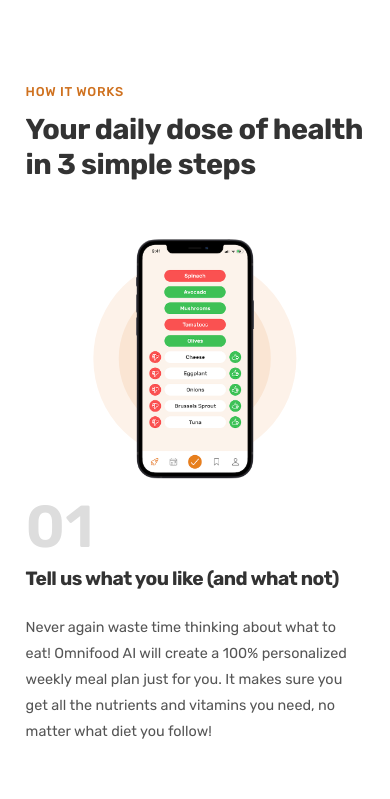
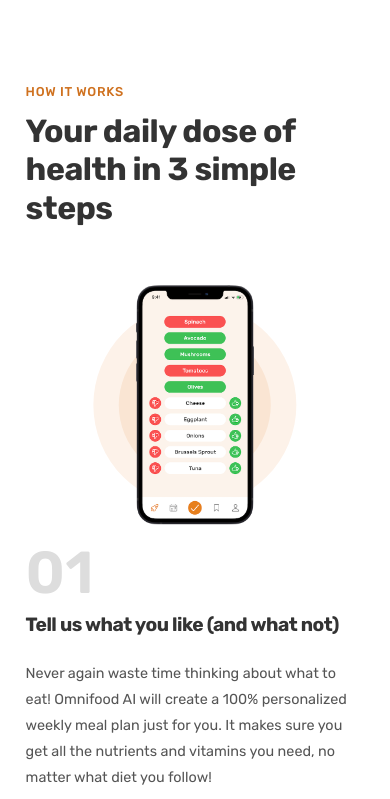
Before and after one commit to mohitrai254/Food-Time, a plain HTML site: page 09-Omnifood-Optimizations/index.html in a window 390 px wide. Shown: the part 969-1768 px from the top of the page. Drawn offline with nearby package versions, Linux system fonts and the light colour scheme; some packages are replaced by stand-ins of ours; a script that the page names is missing.

Commit message:
Update queries.css

```diff
--- a/09-Omnifood-Optimizations/css/queries.css
+++ b/09-Omnifood-Optimizations/css/queries.css
@@ -25,7 +25,7 @@
 @media (max-width: 75em) {
   html {
     /* 9px / 16px  */
-    font-size: 56.25%;
+    font-size: 56.30%;
   }
 
   .grid {
@@ -34,7 +34,7 @@
   }
 
   .heading-secondary {
-    font-size: 3.6rem;
+    font-size: 4rem;
   }
 
   .heading-tertiary {
@@ -42,7 +42,7 @@
   }
 
   .header {
-    padding: 0 3.2rem;
+    padding: 1 3.2rem;
   }
 
   .main-nav-list {
```
